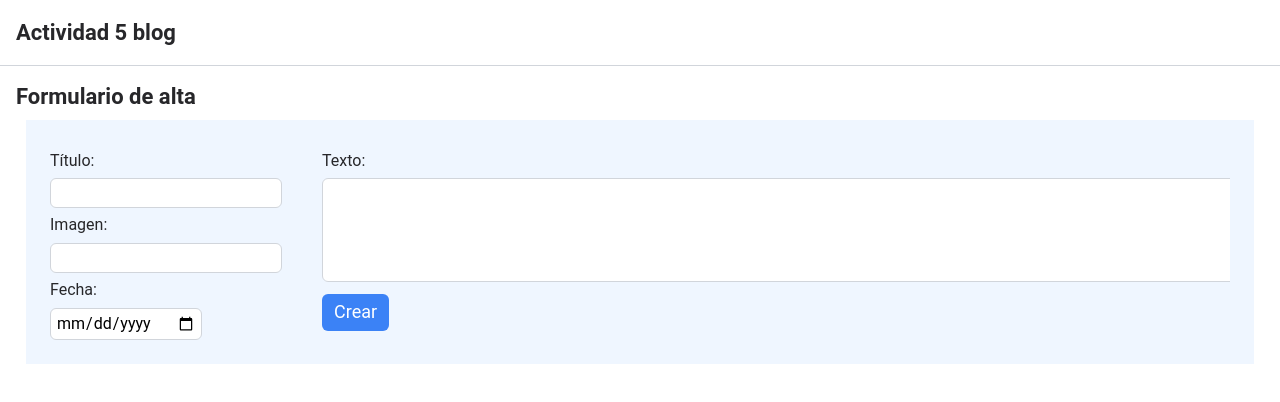
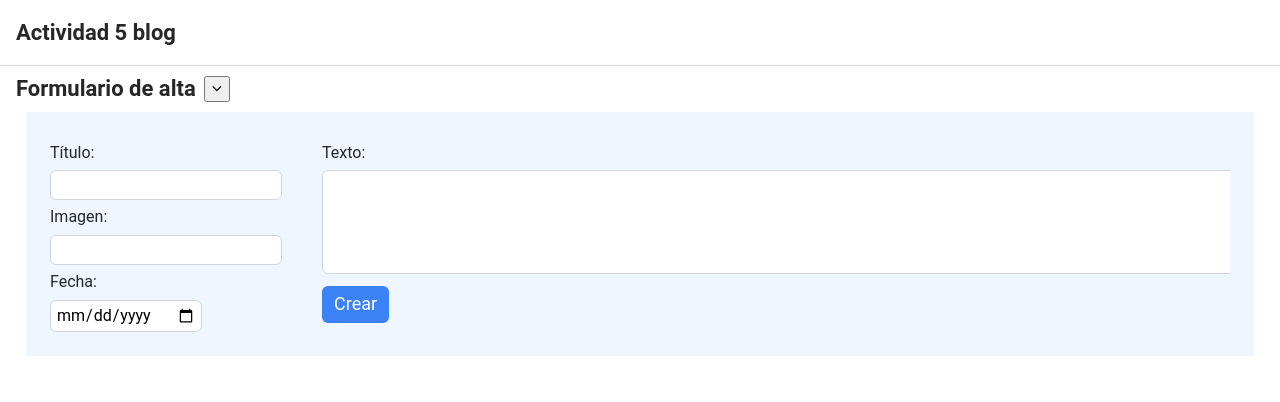
Before and after one commit to fsanchez87/unir-actividad5, an Angular app: page / in a window 1280 px wide. Shown: the top 402 px of the page. Built offline with nearby package versions, Linux system fonts and the light colour scheme.

Commit message:
add button toggle Formulario Alta

```diff
--- a/src/app/components/blog/blog.component.css
+++ b/src/app/components/blog/blog.component.css
@@ -8,8 +8,14 @@
 }
 
 /* formulario */
-.section__title {
-  margin-top: 18px;
+.section__header {
+  display: flex;
+  margin-top: 10px;
+}
+
+.btn-alta {
+  margin-left: 8px;
+  display: inline-block;
 }
 
 .formulario {
@@ -21,8 +27,6 @@
   justify-content: baseline;
 }
 
-.formulario__inputs {
-}
 
 .formulario__textarea {
   overflow: auto;
--- a/src/app/components/blog/blog.component.html
+++ b/src/app/components/blog/blog.component.html
@@ -9,8 +9,12 @@
 
     <!-- Formulario -->
     <section>
-        <h3 class="heading-3 section__title">Formulario de alta</h3>
-        <form action="" method="" id="formulario" class="formulario">
+        <div class="section__header">
+            <h3 class="heading-3">Formulario de alta</h3>
+            <button class="btn-alta" value="open" (click)="abrirFormulario()"><i class="fa fa-angle-down"></i></button>
+        </div>
+
+        <form action="" method="" id="formulario" class="formulario" *ngIf="mostarFormulario">
             <div class="formulario__inputs">
                 <div>
                     <label class="formulario__label" for="titulo">Título: </label>
@@ -29,9 +33,9 @@
                 <label class="formulario__label" for="texto">Texto: </label>
                 <textarea name="texto" rows="5" cols="100" class="formulario__input" value=""
                     [(ngModel)]="texto"></textarea>
-                    <div class="formulario__btn">
-                        <button class="formulario__button" (click)="crearPost()">Crear</button>
-                    </div>
+                <div class="formulario__btn">
+                    <button class="formulario__button" (click)="crearPost()">Crear</button>
+                </div>
             </div>
         </form>
     </section>
--- a/src/app/components/blog/blog.component.ts
+++ b/src/app/components/blog/blog.component.ts
@@ -7,11 +7,14 @@ import { from } from 'rxjs';
   styleUrls: ['./blog.component.css'],
 })
 export class BlogComponent implements OnInit {
+
   noticias: any[] = [];
   titulo: string = '';
   imagen: string = '';
   texto: string = '';
   fecha: string = '';
+  mostarFormulario: boolean = true;
+
   constructor() {
     this.noticias = new Array(
       {
@@ -48,17 +51,21 @@ export class BlogComponent implements OnInit {
         texto: this.texto,
         fecha: this.fecha,
       };
-      this.noticias = [...this.noticias, newPost];
-      this.resetForm()
+      this.noticias = [newPost, ...this.noticias];
+      this.resetForm();
     } else {
-      alert('Debes de rellenar todos los campos')
+      alert('Debes de rellenar todos los campos');
     }
   }
 
   resetForm(): void {
-   this.titulo = '';
-   this.imagen = '';
-   this.texto = '';
-   this.fecha = '';
+    this.titulo = '';
+    this.imagen = '';
+    this.texto = '';
+    this.fecha = '';
+  }
+
+  abrirFormulario(): void {
+    this.mostarFormulario = !this.mostarFormulario
   }
 }
--- a/src/index.html
+++ b/src/index.html
@@ -1,13 +1,18 @@
 <!doctype html>
 <html lang="en">
+
 <head>
   <meta charset="utf-8">
   <title>UnirActividad5</title>
   <base href="/">
   <meta name="viewport" content="width=device-width, initial-scale=1">
   <link rel="icon" type="image/x-icon" href="favicon.ico">
+  <link rel="stylesheet" href="https://cdnjs.cloudflare.com/ajax/libs/font-awesome/4.7.0/css/font-awesome.min.css">
+
 </head>
+
 <body>
   <app-root></app-root>
 </body>
+
 </html>
```
